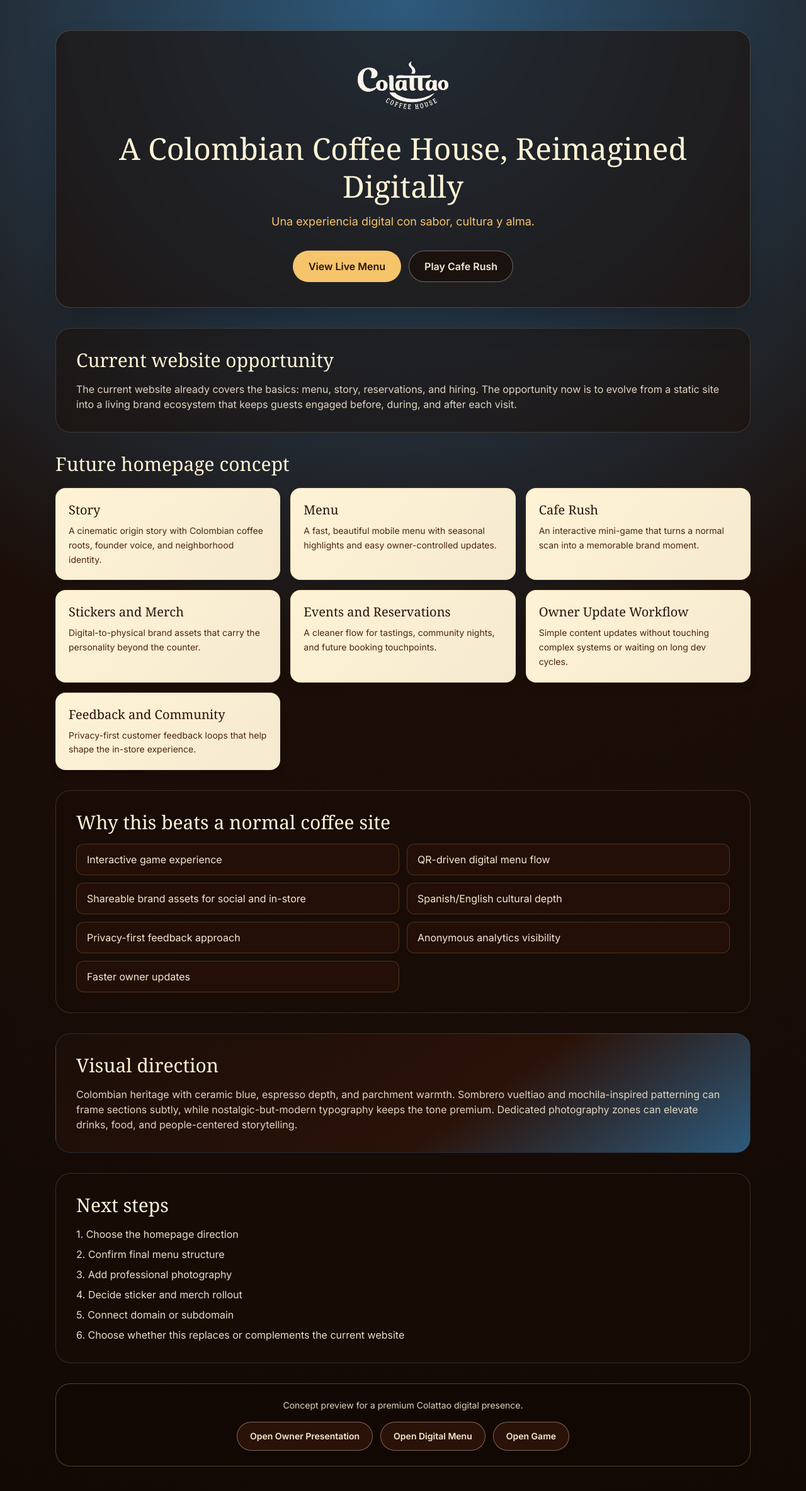
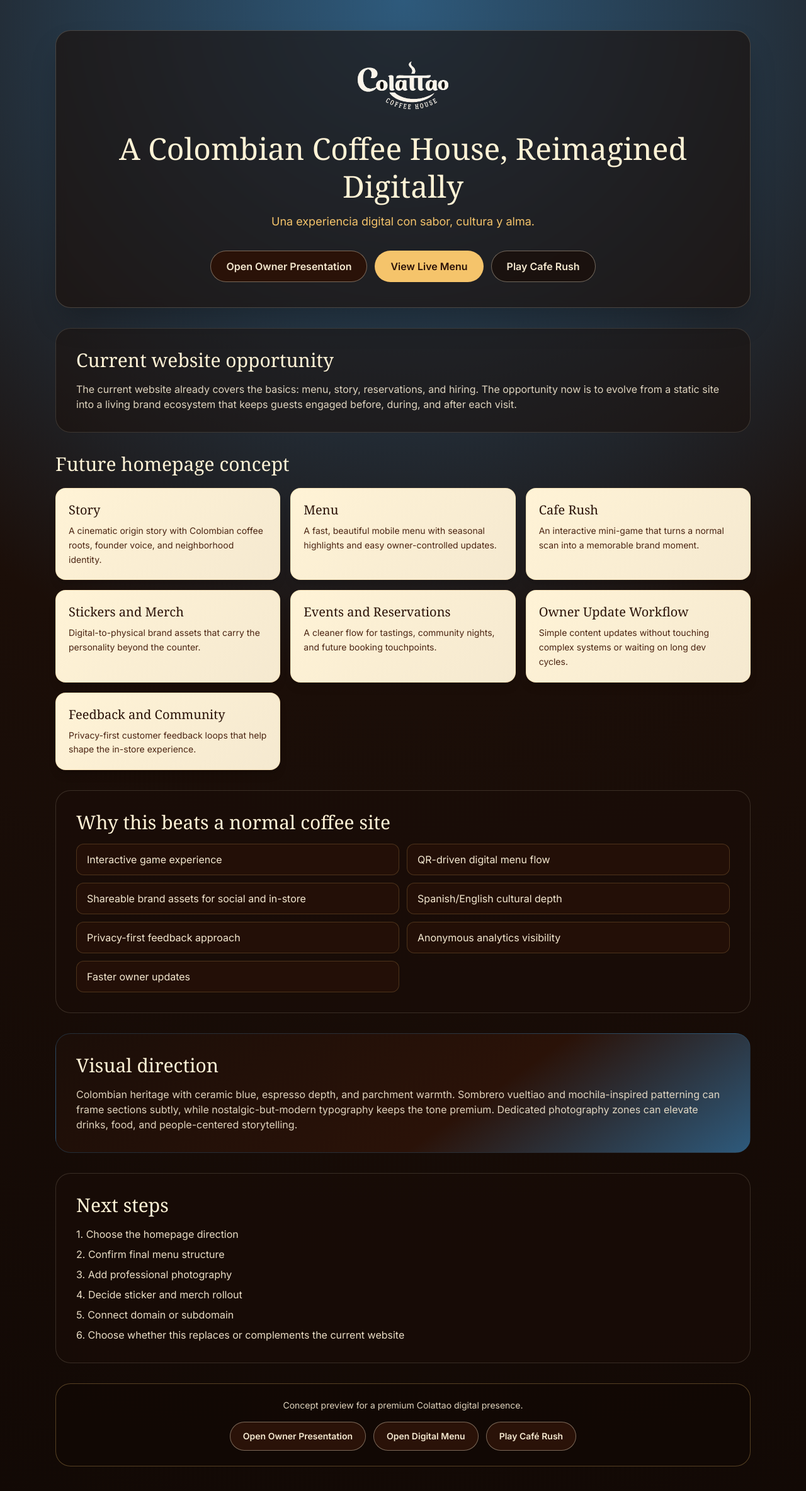
Before and after one commit to anthonycolmenaresanandres-lang/colattao-cafe-rush, a Next.js app: page /website-concept in a window 1280 px wide. Shown: the top 2368 px of the page at 63% size. Built offline with nearby package versions, Linux system fonts and the light colour scheme.

Commit message:
Add website concept navigation links

```diff
--- a/src/app/website-concept/page.tsx
+++ b/src/app/website-concept/page.tsx
@@ -74,6 +74,12 @@
             Una experiencia digital con sabor, cultura y alma.
           </p>
           <div className="mt-8 flex flex-col gap-3 sm:flex-row sm:justify-center">
+            <Link
+              href="/owner-presentation"
+              className="rounded-full border border-[#f5e9d0]/40 bg-[#2a1208] px-6 py-3 text-center font-semibold text-[#f5e9d0] transition hover:bg-[#4b2412]"
+            >
+              Open Owner Presentation
+            </Link>
             <Link
               href="/menu"
               className="rounded-full border border-[#f5c46b]/60 bg-[#f5c46b] px-6 py-3 text-center font-semibold text-[#2a1208] transition hover:bg-[#ffe1a0]"
@@ -166,7 +172,7 @@
               href="/"
               className="rounded-full border border-[#f5e9d0]/40 bg-[#2a1208] px-5 py-3 text-center text-sm font-semibold text-[#f5e9d0] transition hover:bg-[#4b2412]"
             >
-              Open Game
+              Play Café Rush
             </Link>
           </div>
         </footer>
```
